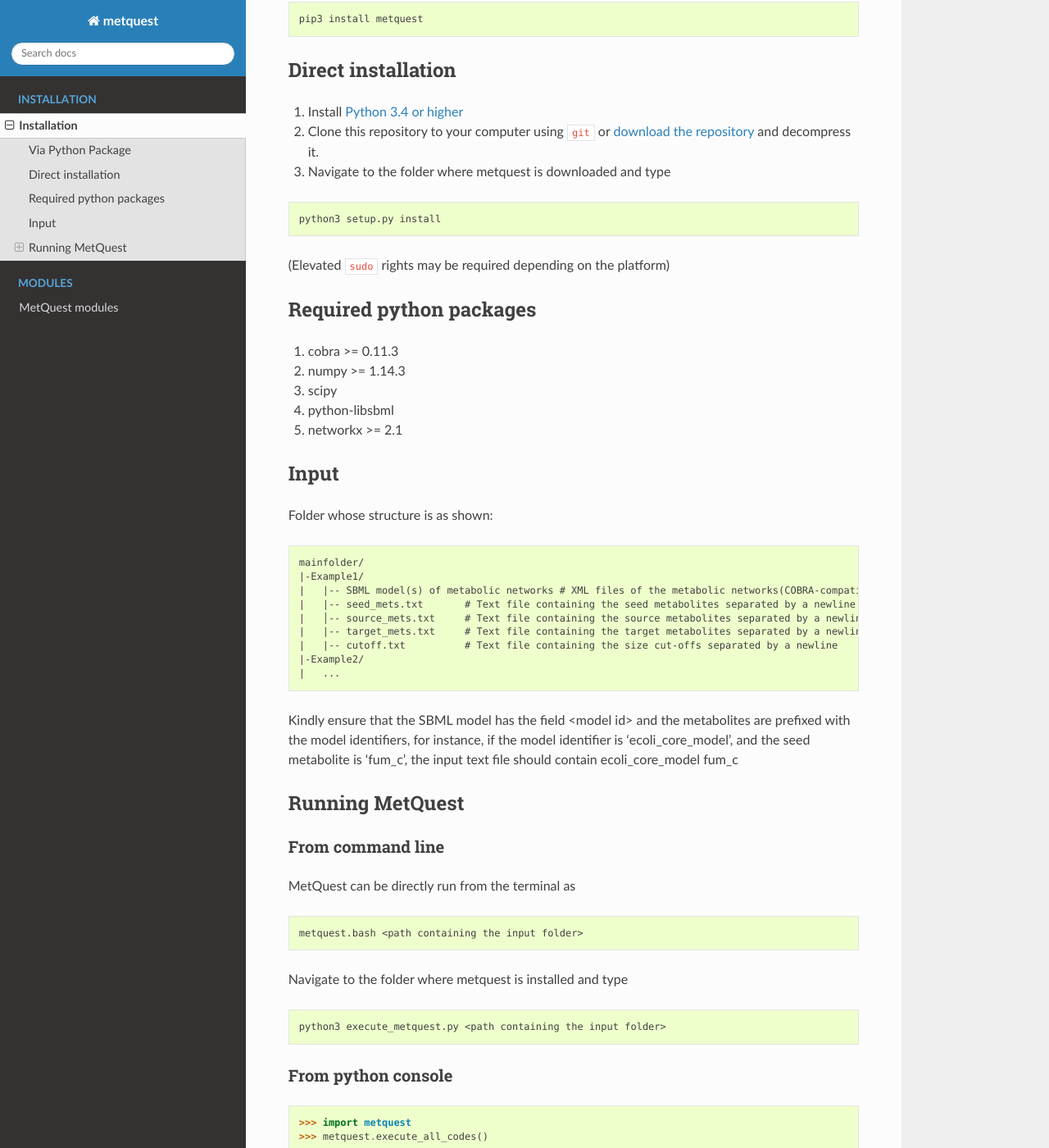
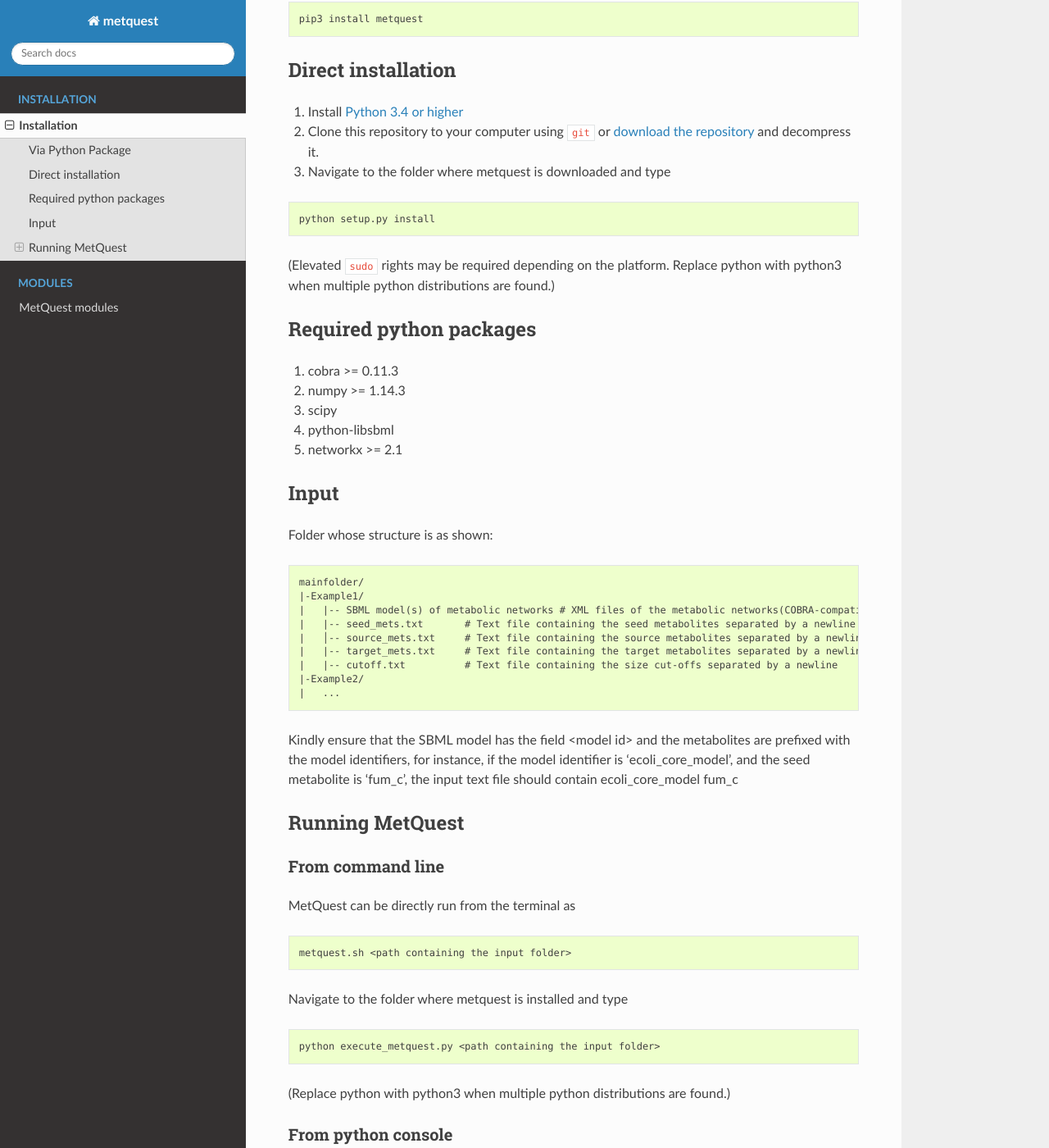
Before and after one commit to aarthi31/metquest-1, a Sphinx documentation site: the page built from docs/installing.rst, in a window 1280 px wide and 1400 px high, scrolled down 262 px. Shown: the whole window at 82% size. Built offline with Sphinx 7.4.7 and the Read the Docs theme 2.0.0, drawn with Linux system fonts in a browser that asks for light colours.

Commit message:
Update installing.rst
Added lines referring to multiple python distributions

```diff
--- a/docs/installing.rst
+++ b/docs/installing.rst
@@ -24,9 +24,9 @@ Direct installation
 
 .. code:: bash
 
-    python3 setup.py install
+    python setup.py install
 
-(Elevated ``sudo`` rights may be required depending on the platform)
+(Elevated ``sudo`` rights may be required depending on the platform. Replace python with python3 when multiple python distributions are found.)
 
 
 Required python packages
@@ -68,14 +68,16 @@ MetQuest can be directly run from the terminal as
 
 .. code:: bash
 
-    metquest.bash <path containing the input folder>
+    metquest.sh <path containing the input folder>
 
 
 Navigate to the folder where metquest is installed and type
 
 .. code:: bash
 
-    python3 execute_metquest.py <path containing the input folder>
+    python execute_metquest.py <path containing the input folder>
+
+(Replace python with python3 when multiple python distributions are found.)
 
 
 From python console
```
